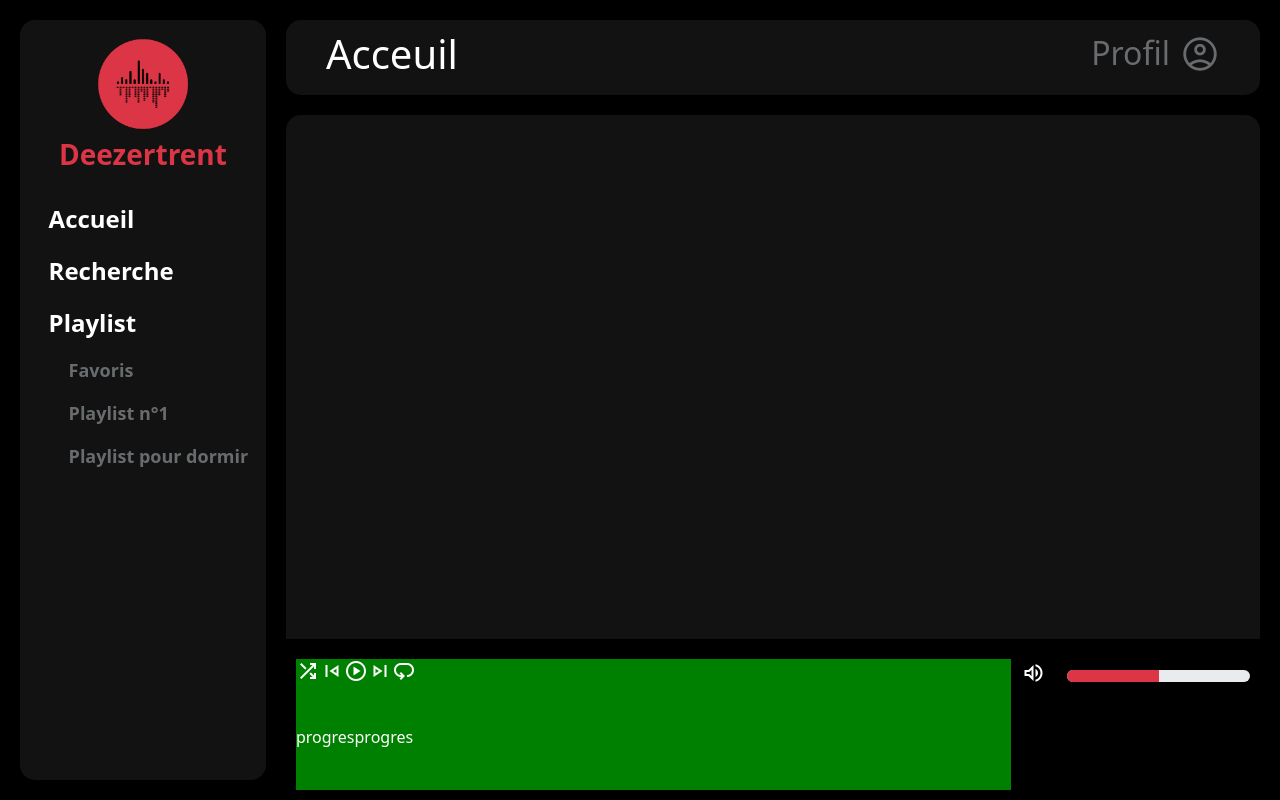
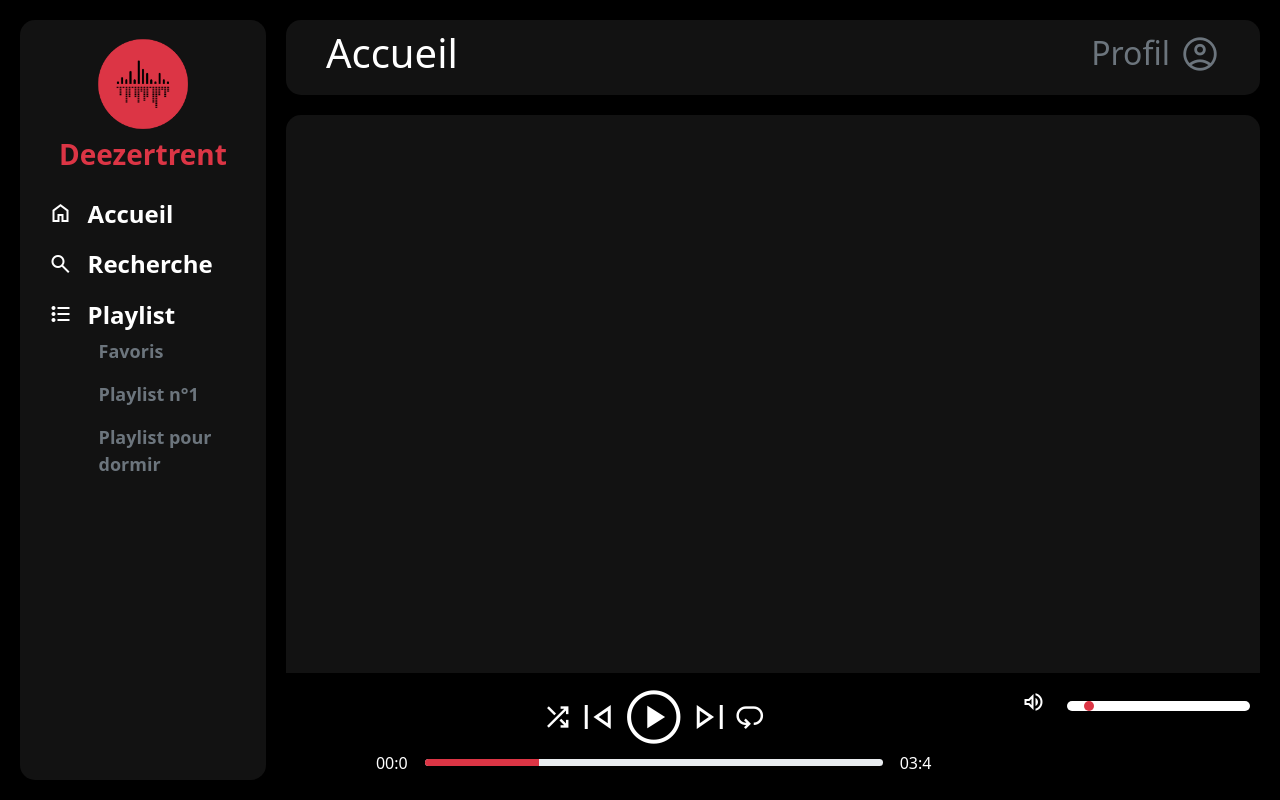
Before and after one commit to stonelec/deezertrent, a PHP site: page /acceuil.php in a window 1280 px wide. Run offline with PHP 8.4, Linux system fonts and the light colour scheme.

Commit message:
add edit song

```diff
--- /dev/null
+++ b/web/acceuil.js
@@ -0,0 +1,7 @@
+var slider = document.getElementById("volume");
+output.innerHTML = slider.value; // Display the default slider value
+
+// Update the current slider value (each time you drag the slider handle)
+slider.oninput = function() {
+    output.innerHTML = this.value;
+}
--- a/web/acceuil.php
+++ b/web/acceuil.php
@@ -4,6 +4,7 @@
     <meta charset="utf-8">
     <title>Titre de la page</title>
     <link href="style.css" rel="stylesheet">
+    <script src="acceuil.js"></script>
 
     <!--    Bootstrap    -->
     <link href="https://cdn.jsdelivr.net/npm/bootstrap@5.3.0/dist/css/bootstrap.min.css" rel="stylesheet" integrity="sha384-9ndCyUaIbzAi2FUVXJi0CjmCapSmO7SnpJef0486qhLnuZ2cdeRhO02iuK6FUUVM" crossorigin="anonymous">
@@ -25,9 +26,24 @@
         <!--    link----------------------------------------------------------------------------------->
         <div class="links d-flex flex-column justify-content-center" >
             <div class="general d-flex flex-column ">
-                <a href="../test.php"><p class="general-link">Accueil</p></a>
-                <a href="../test.php"><p class="general-link">Recherche</p></a>
-                <a href="../test.php"><p class="general-link">Playlist</p></a>
+                <a href="../test.php">
+                    <div class="general-link d-flex flex-row">
+                        <span class="material-symbols-outlined">home</span>
+                        <p class="general-link-text">Accueil</p>
+                    </div>
+                </a>
+                <a href="../test.php">
+                    <div class="general-link d-flex flex-row">
+                        <span class="material-symbols-outlined">search</span>
+                        <p class="general-link-text">Recherche</p>
+                    </div>
+                </a>
+                <a href="../test.php">
+                    <div class="general-link d-flex flex-row" >
+                        <span class="material-symbols-outlined">format_list_bulleted</span>
+                        <p class="general-link-text" style="margin-bottom: 5px">Playlist</p>
+                    </div>
+                </a>
             </div>
             <div class="playlist d-flex flex-column ">
                 <a href="../test.php"><p class="playlist-link">Favoris</p></a>
@@ -40,7 +56,7 @@
         <!--    Navbar TOP ----------------------------------------------------------------------------------->
         <div class="menu-top d-flex flex-row justify-content-between">
             <div>
-                <a class="nom-page" href="../test.php"><h1>Acceuil</h1></a>
+                <a class="nom-page" href="../test.php"><h1>Accueil</h1></a>
             </div>
             <div>
                 <a class="profil d-flex flex-row" href="../test.php"  style="display:block;width:100%;height:100%;">
@@ -56,28 +72,31 @@
         </div>
         <!--    Sound----------------------------------------------------------------------------------->
         <div class="sound d-flex flex-row">
-            <div class="edit d-flex flex-column">
-                <div class="play d-flex flex-row">
-                    <span class="material-symbols-outlined">shuffle</span>
-                    <span class="material-symbols-outlined">skip_previous</span>
-                    <span class="material-symbols-outlined">play_circle</span>
-                    <span class="material-symbols-outlined">skip_next</span>
-                    <span class="material-symbols-outlined">laps</span>
+            <div class="edit d-flex flex-column align-items-center">
+                    <div class="play d-flex justify-content-around align-items-center">
+                    <span class="material-symbols-outlined play-icon-third">shuffle</span>
+                    <span class="material-symbols-outlined play-icon-second">skip_previous</span>
+                    <span class="material-symbols-outlined play-icon-first">play_circle</span>
+                    <span class="material-symbols-outlined play-icon-second">skip_next</span>
+                    <span class="material-symbols-outlined play-icon-third">laps</span>
                 </div>
-                <div class="progres d-flex flex-row">
-                    <p>progres</p>
-                    <p>progres</p>
+                <div class="progres d-flex flex-row justify-content-around align-items-center">
+                    <div>00:0</div>
+                    <div class="test">
+                        <div class="progress" role="progressbar" aria-label="Basic example" aria-valuenow="75" aria-valuemin="0" aria-valuemax="100" style="height: 7px">
+                            <div class="progress-bar bg-danger" style="width: 25%"></div>
+                        </div>
+                    </div>
+                    <div>03:4</div>
                 </div>
             </div>
-            <div class="volume d-flex flex-column">
-                <div class="volume-edit d-flex flex-row align-items-center">
+            <div class="volume d-flex flex-column ">
+                <div class="volume-edit d-flex align-items-center ">
                     <div class="volume-logo">
                         <span class="material-symbols-outlined">volume_up</span>
                     </div>
-                    <div class="volume-bar">
-                        <div class="progress" role="progressbar" aria-valuemin="0" aria-valuemax="100" style="height: 12px">
-                            <div class="progress-bar bg-danger" style="width: 50%"></div>
-                        </div>
+                    <div class="volume-bar align-items-center">
+                        <input type="range" min="0" max="100" value="10" class="slider" id="volume">
                     </div>
                 </div>
             </div>
--- a/web/style.css
+++ b/web/style.css
@@ -38,12 +38,15 @@ html .menu .logo-image{
     font-size: 150%;
 }
 .menu .general-link:hover{
-    color: #696c6e;
+    color: #6c757d;
+}
+.menu .general .general-link-text{
+    margin : -2.5% 0 20px 15px;
 }
 .menu .playlist-link{
     font-size: 18px;
-    margin-left: 20px;
-    color: #696c6e;
+    margin-left: 50px;
+    color: #6c757d;
 }
 .menu .playlist-link:hover{
     color: white;
@@ -51,7 +54,7 @@ html .menu .logo-image{
 /*partie droite ----------------------------------------------*/
 
 .right{
-    height: 97.5%;
+    height: 97%;
     width: 100%;
     margin: 20px 20px 0 10px;
 }
@@ -67,10 +70,10 @@ html .menu .logo-image{
     position: sticky;
 }
 .menu-top .nom-page:hover{
-    color: #696c6e;
+    color: #6c757d;
 }
 .menu-top .profil{
-    color: #696c6e;
+    color: #6c757d;
 }
 .menu-top .profil:hover{
     color: white;
@@ -78,7 +81,7 @@ html .menu .logo-image{
 /*contenu ----------------------------------------------*/
 .contenu{
     background-color: #121212;
-    height: 70%;
+    height: 75%;
     border-radius: 15px 15px 0 0 ;
 
     margin-top: 10px;
@@ -86,7 +89,7 @@ html .menu .logo-image{
 /*responsive ----------------------------------------------*/
 .sound{
     /*background-color: orange;*/
-    height: 20%;
+    height: 15%;
     margin-top: 10px;
     padding: 10px;
 }
@@ -96,12 +99,28 @@ html .menu .logo-image{
     height: 100%;
 }
 .sound .edit .play{
-    background-color: green;
+    /*background-color: green;*/
     height: 50%;
+    margin: 0 30%;
+}
+
+.sound .edit .play .play-icon-first{
+    font-size : 4rem;
+}
+.sound .edit .play .play-icon-second{
+    font-size : 3rem;
+}
+.sound .edit .play .play-icon-third{
+    font-size : 2rem;
 }
 .sound .edit .progres{
-    background-color: green;
+    /*background-color: green;*/
     height: 50%;
+    width: 80%;
+
+}
+.sound .edit .progres .test{
+    width: 80%;
 }
 .sound .volume{
     /*background-color: blue;*/
@@ -118,6 +137,29 @@ html .menu .logo-image{
 .sound .volume-edit .volume-bar{
     width: 80%;
 }
+/*volume bar ----------------------------------------------*/
+.slidecontainer {
+    width: 100%; /* Width of the outside container */
+}
+
+/* The slider itself */
+.slider {
+    appearance: none;
+    width: 100%;
+    height: 10px;
+    background: white;
+    border-radius: 15px;
+}
+
+.slider::-webkit-slider-thumb {
+    appearance: none;
+    width: 10px;
+    height: 10px;
+    background: #DC3545;
+    cursor: pointer;
+    border-radius: 15px;
+}
+
 /*responsive ----------------------------------------------*/
 @media only screen and (max-width: 1200px) {
     html .logo-text{
```
